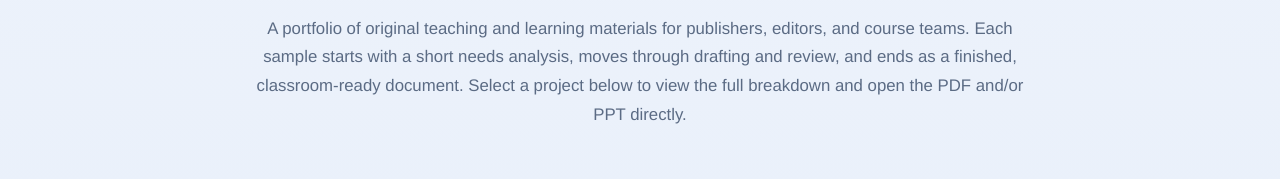
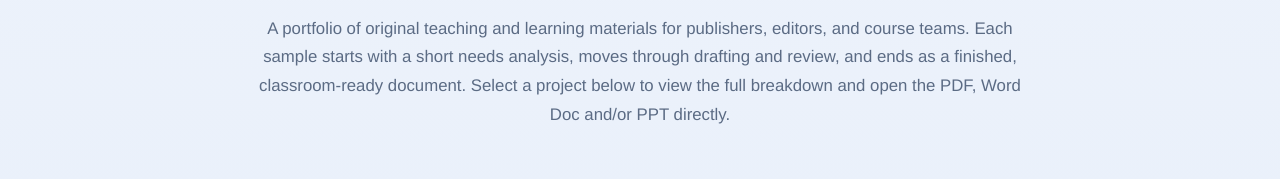
Before and after one commit to carmenk321publishing/UpworkPublishingPortfolio, a plain HTML site: page index.html in a window 1280 px wide. Shown: the part 279-458 px from the top of the page. Drawn offline with Linux system fonts and the light colour scheme.

Commit message:
Update index.html

```diff
--- a/index.html
+++ b/index.html
@@ -80,7 +80,7 @@
   <p>
     A portfolio of original teaching and learning materials for publishers, editors, and course teams. Each
     sample starts with a short needs analysis, moves through drafting and review, and ends as a finished,
-    classroom-ready document. Select a project below to view the full breakdown and open the PDF and/or PPT directly.
+    classroom-ready document. Select a project below to view the full breakdown and open the PDF, Word Doc and/or PPT directly.
   </p>
 </section>
 
```
